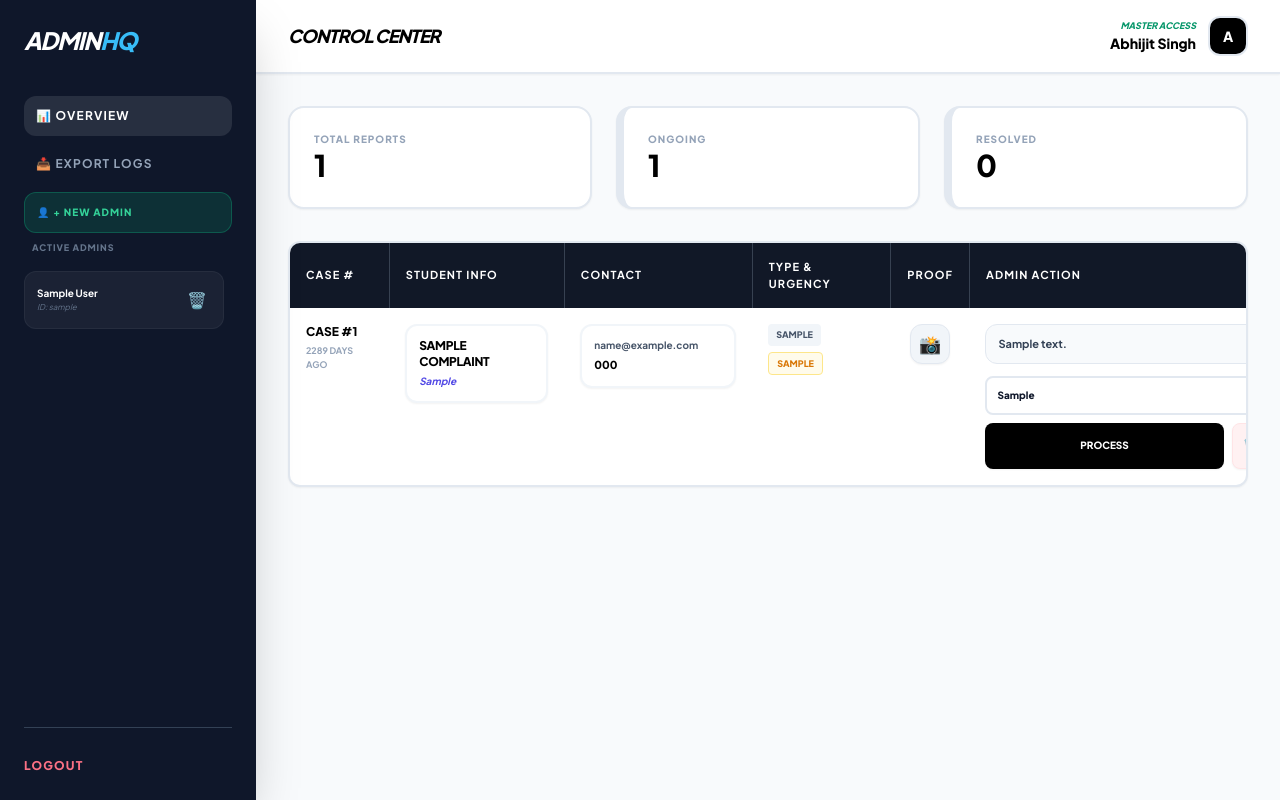
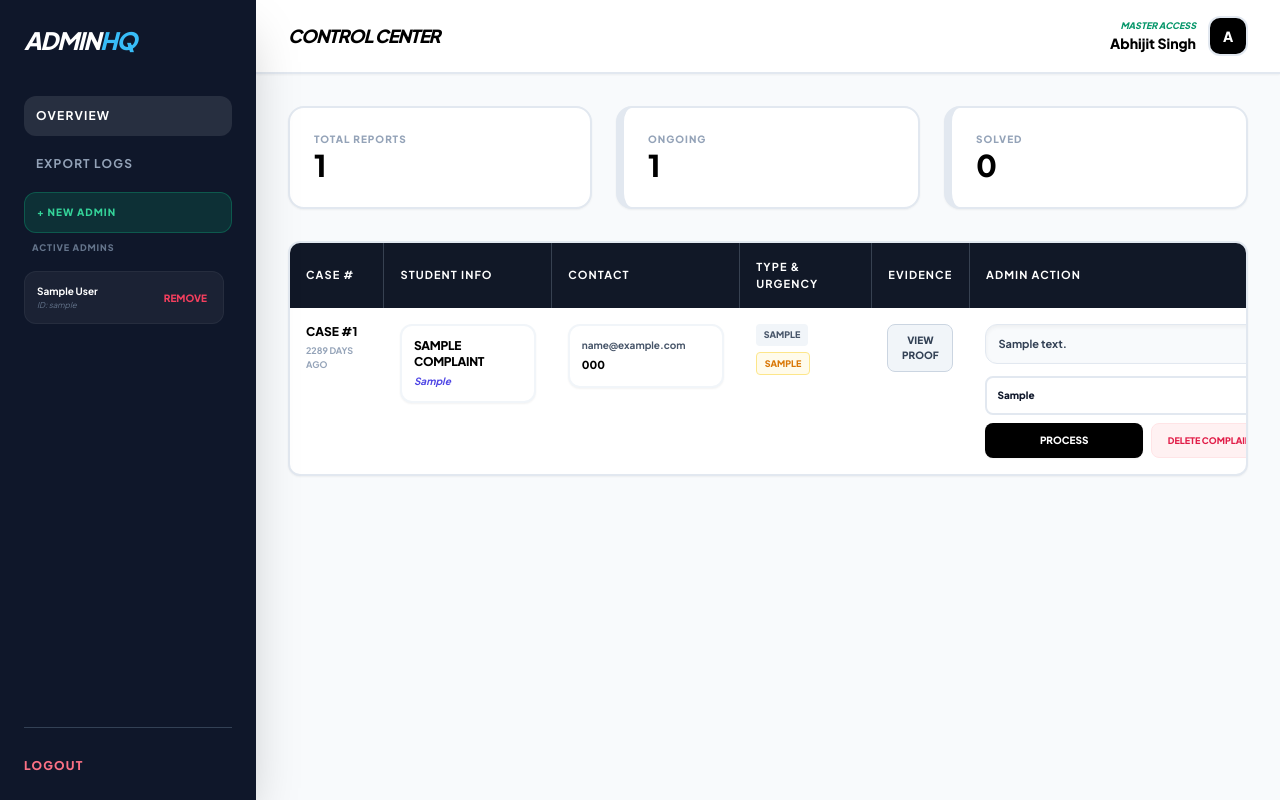
Before and after one commit to abhijitkumarsingh-tech/complaint-system, a Flask app: page /admin in a window 1280 px wide. Run offline with Flask 3, Linux system fonts and the light colour scheme; the visitor is signed in with stand-in values (Sample User, id 1); tables that the repository leaves empty hold one stand-in row (values such as "Sample post"); some libraries are stand-ins or nearby versions.

Commit message:
Final design and fixes

```diff
--- a/templates/admin.html
+++ b/templates/admin.html
@@ -22,7 +22,7 @@
 
     <div class="lg:hidden bg-[#0f172a] p-4 flex justify-between items-center text-white sticky top-0 z-50">
         <h1 class="text-xl font-black italic">ADMIN<span class="text-sky-400">HQ</span></h1>
-        <button onclick="toggleSidebar()" class="p-2 bg-white/10 rounded-lg text-white">☰</button>
+        <button onclick="toggleSidebar()" class="p-2 bg-white/10 rounded-lg text-white">MENU</button>
     </div>
 
     <div id="overlay" onclick="toggleSidebar()" class="fixed inset-0 bg-black/50 z-40 hidden lg:hidden"></div>
@@ -30,9 +30,9 @@
     <aside id="sidebar" class="fixed lg:sticky top-0 left-0 w-64 sidebar-gradient h-screen p-6 text-white shadow-2xl flex flex-col z-50 lg:translate-x-0">
         <h1 class="text-2xl font-black tracking-tighter italic mb-10 text-white hidden lg:block">ADMIN<span class="text-sky-400">HQ</span></h1>
         <nav class="space-y-2 flex-1">
-            <a href="/admin" class="flex items-center gap-3 bg-white/10 p-3 rounded-xl font-bold text-xs uppercase tracking-widest text-white">📊 Overview</a>
-            <a href="/export_csv" class="flex items-center gap-3 hover:bg-white/5 p-3 rounded-xl transition font-bold text-slate-400 text-xs uppercase tracking-widest">📥 Export Logs</a>
-            <button onclick="toggleModal()" class="w-full flex items-center gap-3 bg-emerald-600/20 text-emerald-400 p-3 rounded-xl transition font-black text-[10px] uppercase tracking-widest mt-6 border border-emerald-500/30">👤 + New Admin</button>
+            <a href="/admin" class="flex items-center gap-3 bg-white/10 p-3 rounded-xl font-bold text-xs uppercase tracking-widest text-white">Overview</a>
+            <a href="/export_csv" class="flex items-center gap-3 hover:bg-white/5 p-3 rounded-xl transition font-bold text-slate-400 text-xs uppercase tracking-widest">Export Logs</a>
+            <button onclick="toggleModal()" class="w-full flex items-center gap-3 bg-emerald-600/20 text-emerald-400 p-3 rounded-xl transition font-black text-[10px] uppercase tracking-widest mt-6 border border-emerald-500/30">+ New Admin</button>
 
             <div class="mt-8 space-y-4">
                 <p class="text-[9px] font-black text-slate-500 uppercase tracking-widest px-2">Active Admins</p>
@@ -45,7 +45,7 @@
                         </div>
                         {% if admin.username != 'admin' %}
                         <form action="/delete_admin/{{ admin.id }}" method="POST" onsubmit="return confirm('Revoke this admin access?');">
-                            <button type="submit" class="text-rose-500 p-1 hover:bg-rose-500/10 rounded">🗑️</button>
+                            <button type="submit" class="text-rose-500 p-1 hover:bg-rose-500/10 rounded font-black text-[10px]">REMOVE</button>
                         </form>
                         {% endif %}
                     </div>
@@ -81,7 +81,7 @@
                     <h3 class="text-3xl font-black text-black">{{ stats.pending }}</h3>
                 </div>
                 <div class="bg-white p-6 rounded-2xl border-2 border-slate-200 border-l-8 border-emerald-500 shadow-sm">
-                    <p class="text-[10px] font-black text-slate-400 uppercase tracking-widest">Resolved</p>
+                    <p class="text-[10px] font-black text-slate-400 uppercase tracking-widest">Solved</p>
                     <h3 class="text-3xl font-black text-black">{{ stats.solved }}</h3>
                 </div>
             </div>
@@ -95,7 +95,7 @@
                                 <th class="p-4">Student Info</th>
                                 <th class="p-4">Contact</th>
                                 <th class="p-4">Type & Urgency</th>
-                                <th class="p-4 text-center">Proof</th>
+                                <th class="p-4 text-center">Evidence</th>
                                 <th class="p-4">Admin Action</th>
                             </tr>
                         </thead>
@@ -130,12 +130,14 @@
 
                                 <td class="p-4 text-center align-top">
                                     {% if comp.image_file %}
-                                    <a href="{{ url_for('uploaded_file', filename=comp.image_file) }}" target="_blank" class="w-10 h-10 bg-slate-100 border border-slate-200 rounded-xl flex items-center justify-center hover:bg-black hover:text-white transition-all mx-auto shadow-sm text-lg">📸</a>
+                                    <a href="{{ url_for('uploaded_file', filename=comp.image_file) }}" target="_blank" class="block w-full bg-slate-100 border border-slate-300 rounded-lg py-2 text-[10px] font-black text-slate-700 hover:bg-black hover:text-white transition-all uppercase">VIEW PROOF</a>
+                                    {% else %}
+                                    <span class="text-[9px] font-bold text-slate-300 uppercase">No File</span>
                                     {% endif %}
                                 </td>
 
                                 <td class="p-4 min-w-[320px]">
-                                    <div class="bg-slate-50 p-3 rounded-xl border border-slate-200 mb-3">
+                                    <div class="bg-slate-50 p-3 rounded-xl border border-slate-200 mb-3 shadow-inner">
                                         <p class="text-[11px] font-bold text-slate-700 leading-tight">{{ comp.text }}</p>
                                     </div>
                                     <form action="/update_status/{{ comp.id }}" method="POST" class="space-y-2">
@@ -144,7 +146,7 @@
                                             <button type="submit" class="flex-1 bg-black text-white text-[10px] font-black uppercase py-2.5 rounded-lg hover:bg-indigo-600 transition shadow-sm">
                                                 {% if comp.status == 'Pending' %} Process{% elif comp.status == 'In Processing' %}Solve{% else %}Done ✓{% endif %}
                                             </button>
-                                            <button form="del-{{comp.id}}" type="submit" class="p-2.5 bg-rose-50 text-rose-600 rounded-lg border border-rose-100 hover:bg-rose-600 hover:text-white transition shadow-sm">🗑️</button>
+                                            <button form="del-{{comp.id}}" type="submit" class="px-4 bg-rose-50 text-rose-600 rounded-lg border border-rose-100 hover:bg-rose-600 hover:text-white transition font-black text-[9px] uppercase">DELETE COMPLAINT</button>
                                         </div>
                                     </form>
                                     <form id="del-{{comp.id}}" action="/delete_complaint/{{ comp.id }}" method="POST" onsubmit="return confirm('Delete permanently?');"></form>
@@ -162,7 +164,7 @@
         <div class="bg-white w-full max-w-md rounded-2xl p-8 shadow-2xl border-4 border-black">
             <div class="flex justify-between items-center mb-6">
                 <h3 class="text-xl font-black text-black uppercase tracking-tighter italic">Create Admin</h3>
-                <button onclick="toggleModal()" class="text-slate-400 font-black text-2xl hover:text-black">✕</button>
+                <button onclick="toggleModal()" class="text-slate-400 font-black text-2xl hover:text-black">X</button>
             </div>
             <form action="/add_new_admin" method="POST" class="space-y-4">
                 <input type="text" name="admin_full_name" placeholder="Full Name" class="w-full p-4 bg-slate-50 border-2 border-slate-200 rounded-lg text-xs font-black outline-none" required>
```
